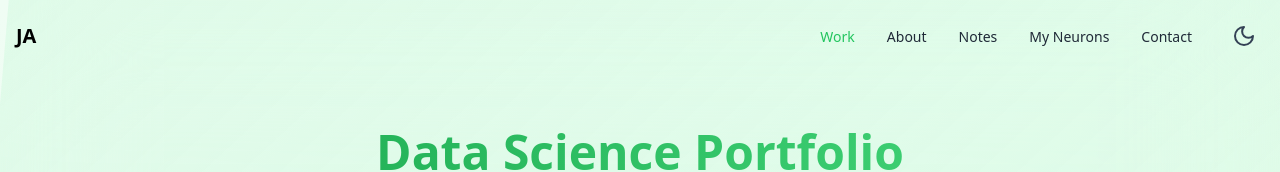
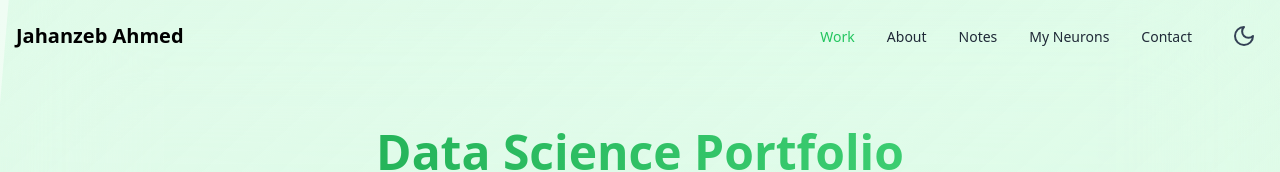
Before and after one commit to Jahanzeb-git/Portfolio-React, a React (Vite) app: page / in a window 1280 px wide. Shown: the top 172 px of the page. Built offline with nearby package versions, Linux system fonts and the light colour scheme.

Commit message:
Update Navbar.tsx

```diff
--- a/src/components/Navbar.tsx
+++ b/src/components/Navbar.tsx
@@ -47,7 +47,7 @@ export const Navbar: React.FC<NavbarProps> = ({ isDark, toggleTheme }) => {
             whileHover={{ scale: 1.05 }}
             className="text-xl font-bold dark:text-white"
           >
-            <Link to="/">JA</Link>
+            <Link to="/">Jahanzeb Ahmed</Link>
           </motion.div>
 
           {/* Desktop Navigation */}
```
